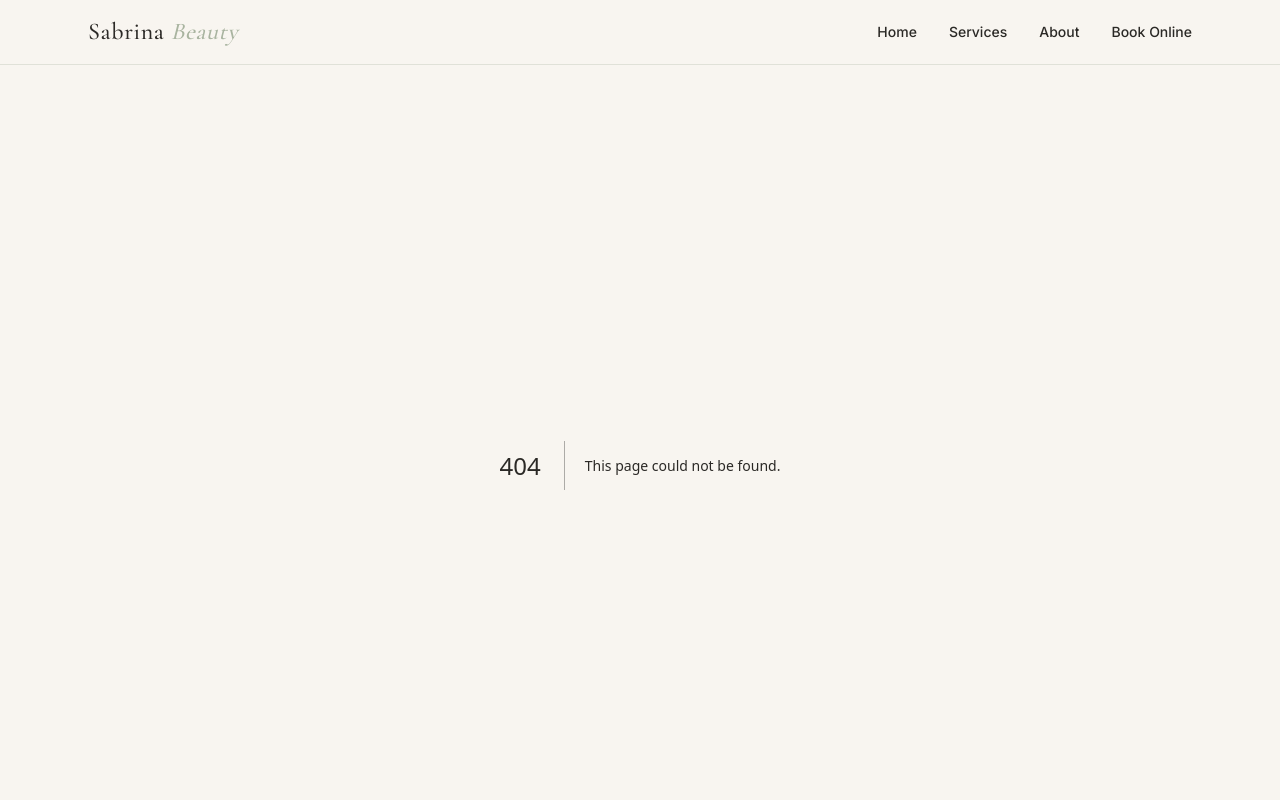
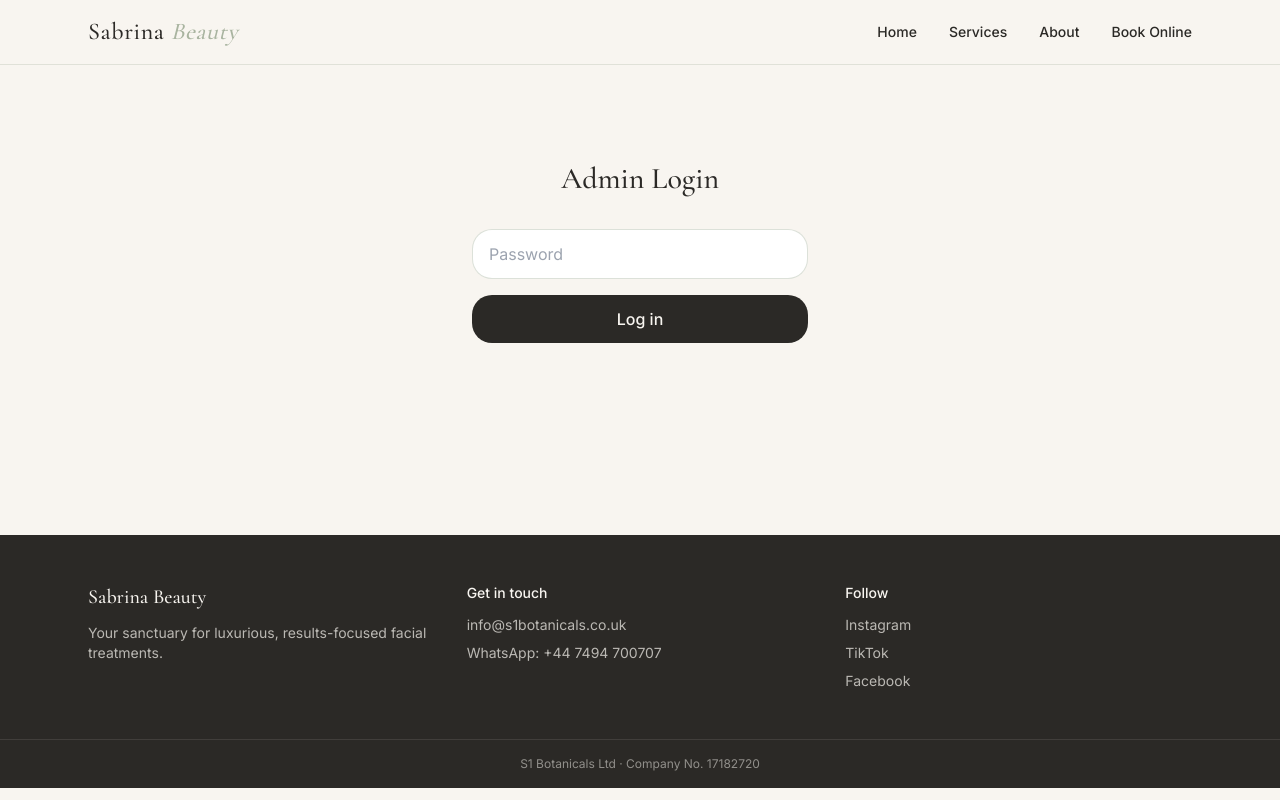
Before and after one commit to sabrinabeauty/sabrina-beauty, a Next.js app: page /admin in a window 1280 px wide. Before the commit this address had no page. Shown: the top 800 px of the page. Built offline with nearby package versions, Linux system fonts and the light colour scheme.

Commit message:
Add admin login/logout routes and login page

```diff
--- /dev/null
+++ b/app/admin/page.tsx
@@ -0,0 +1,46 @@
+// app/admin/page.tsx
+'use client'
+
+import { useState } from 'react'
+import { useRouter } from 'next/navigation'
+
+export default function AdminLoginPage() {
+  const [password, setPassword] = useState('')
+  const [error, setError] = useState(false)
+  const router = useRouter()
+
+  async function handleSubmit(e: React.FormEvent) {
+    e.preventDefault()
+    setError(false)
+    const res = await fetch('/api/admin/login', {
+      method: 'POST',
+      headers: { 'Content-Type': 'application/json' },
+      body: JSON.stringify({ password }),
+    })
+    if (res.ok) {
+      router.push('/admin/dashboard')
+    } else {
+      setError(true)
+    }
+  }
+
+  return (
+    <div className="max-w-sm mx-auto px-6 py-24">
+      <h1 className="font-serif text-3xl text-center mb-8">Admin Login</h1>
+      <form onSubmit={handleSubmit} className="space-y-4">
+        <input
+          type="password"
+          required
+          value={password}
+          onChange={(e) => setPassword(e.target.value)}
+          placeholder="Password"
+          className="w-full border border-sage/40 rounded-xl2 px-4 py-3"
+        />
+        {error && <p className="text-sm text-red-600">Incorrect password.</p>}
+        <button type="submit" className="w-full bg-charcoal text-cream py-3 rounded-xl2 font-medium">
+          Log in
+        </button>
+      </form>
+    </div>
+  )
+}
--- /dev/null
+++ b/app/api/admin/login/route.ts
@@ -0,0 +1,19 @@
+// app/api/admin/login/route.ts
+import { NextRequest, NextResponse } from 'next/server'
+import { verifyPassword, createSessionToken, SESSION_COOKIE_NAME } from '@/lib/auth'
+
+export async function POST(request: NextRequest) {
+  const { password } = await request.json()
+  const valid = await verifyPassword(password ?? '')
+  if (!valid) {
+    return NextResponse.json({ ok: false }, { status: 401 })
+  }
+  const res = NextResponse.json({ ok: true })
+  res.cookies.set(SESSION_COOKIE_NAME, await createSessionToken(), {
+    httpOnly: true,
+    sameSite: 'lax',
+    path: '/',
+    maxAge: 60 * 60 * 12,
+  })
+  return res
+}
--- /dev/null
+++ b/app/api/admin/logout/route.ts
@@ -0,0 +1,9 @@
+// app/api/admin/logout/route.ts
+import { NextResponse } from 'next/server'
+import { SESSION_COOKIE_NAME } from '@/lib/auth'
+
+export async function POST() {
+  const res = NextResponse.json({ ok: true })
+  res.cookies.delete(SESSION_COOKIE_NAME)
+  return res
+}
```
